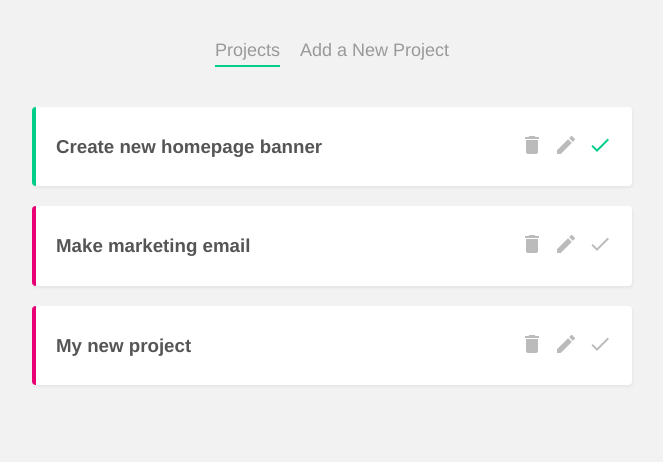
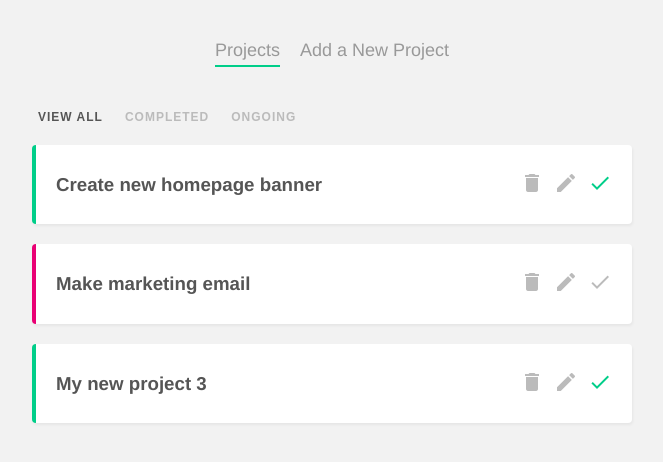
Before and after one commit to OstafiichukO/vue-projects, a Vue app: page / in a window 1280 px wide. Shown: the top 462 px of the page, without its empty margins (308-971 px from the left). Built offline with nearby package versions, Linux system fonts and the light colour scheme; data requests are answered from the project's data file.

Commit message:
feat: filter nav

```diff
--- a/data/db.json
+++ b/data/db.json
@@ -13,10 +13,10 @@
       "complete": false
     },
     {
-      "title": "My new project",
-      "details": "project details",
-      "complete": false,
-      "id": 3
+      "title": "My new project 3",
+      "details": "project details 3",
+      "id": 3,
+      "complete": true
     }
   ]
 }
--- /dev/null
+++ b/src/components/FilterNav.vue
@@ -0,0 +1,37 @@
+<template>
+    <nav class="filter-nav">
+        <button @click="updateFilter('all')" :class="{ active: current === 'all'}">View all</button>
+        <button @click="updateFilter('completed')" :class="{ active: current === 'completed' }">Completed</button>
+        <button @click="updateFilter('ongoing')" :class="{ active: current === 'ongoing' }">Ongoing</button>
+    </nav>
+</template>
+
+<script>
+export default {
+    props: ['current'],
+    methods: {
+        updateFilter(by) {
+            this.$emit('filterChange', by)
+        }
+    }
+}
+</script>
+
+<style>
+.filter-nav button {
+    background: none;
+    border: none;
+    color: #bbb;
+    outline: none;
+    font-size: 12px;
+    text-transform: uppercase;
+    margin-right: 10px;
+    letter-spacing: 1px;
+    font-weight: bold;
+    cursor: pointer;
+}
+
+.filter-nav button.active {
+    color: #555;
+}
+</style>
--- a/src/views/EditProjectView.vue
+++ b/src/views/EditProjectView.vue
@@ -1,5 +1,5 @@
 <template>
-    <form>
+    <form @submit.prevent="handleSubmit">
         <label>Title</label>
         <input type="text" v-model="title" required>
         <label>Details</label>
@@ -25,6 +25,24 @@
                 this.title = data.title
                 this.details = data.details
             }).catch(err => console.log(err))
+    },
+    methods: {
+        handleSubmit() {
+            const body = {
+                title: this.title,
+                details: this.details,
+            };
+            fetch(this.uri, {
+                method: "PUT",
+                headers: {
+                    "Content-Type": "application/json",
+                },
+                body: JSON.stringify(body),
+            })
+                .then((res) => res.json())
+                .then(this.$router.push({ name: "Home" }))
+                .catch((err) => console.log(err));
+        }
     }
 }
 </script>
--- a/src/views/HomeView.vue
+++ b/src/views/HomeView.vue
@@ -1,7 +1,8 @@
 <template>
     <div class="home">
-        <div v-if="projects.length">
-            <div v-for="project in projects" :key="project.id">
+        <FilterNav :current="current" @filterChange="current = $event" />
+        <div v-if="filteredProjects.length">
+            <div v-for="project in filteredProjects" :key="project.id">
                 <SingleProject :project="project" @delete="handleDelete" @complete="handleComplete" />
             </div>
         </div>
@@ -10,14 +11,27 @@
 
 <script>
 import SingleProject from '../components/SingleProject.vue'
+import FilterNav from '../components/FilterNav.vue'
 
 export default {
     name: 'Home',
-    components: { SingleProject },
+    components: { SingleProject, FilterNav },
     data() {
         return {
             projects: [],
+            current: 'all',
         };
+    },
+    computed: {
+        filteredProjects() {
+            if (this.current === "completed") {
+                return this.projects.filter((project) => project.complete);
+            }
+            if (this.current === "ongoing") {
+                return this.projects.filter((project) => !project.complete);
+            }
+            return this.projects;
+        },
     },
     mounted() {
         fetch('http://localhost:3000/projects')
```
